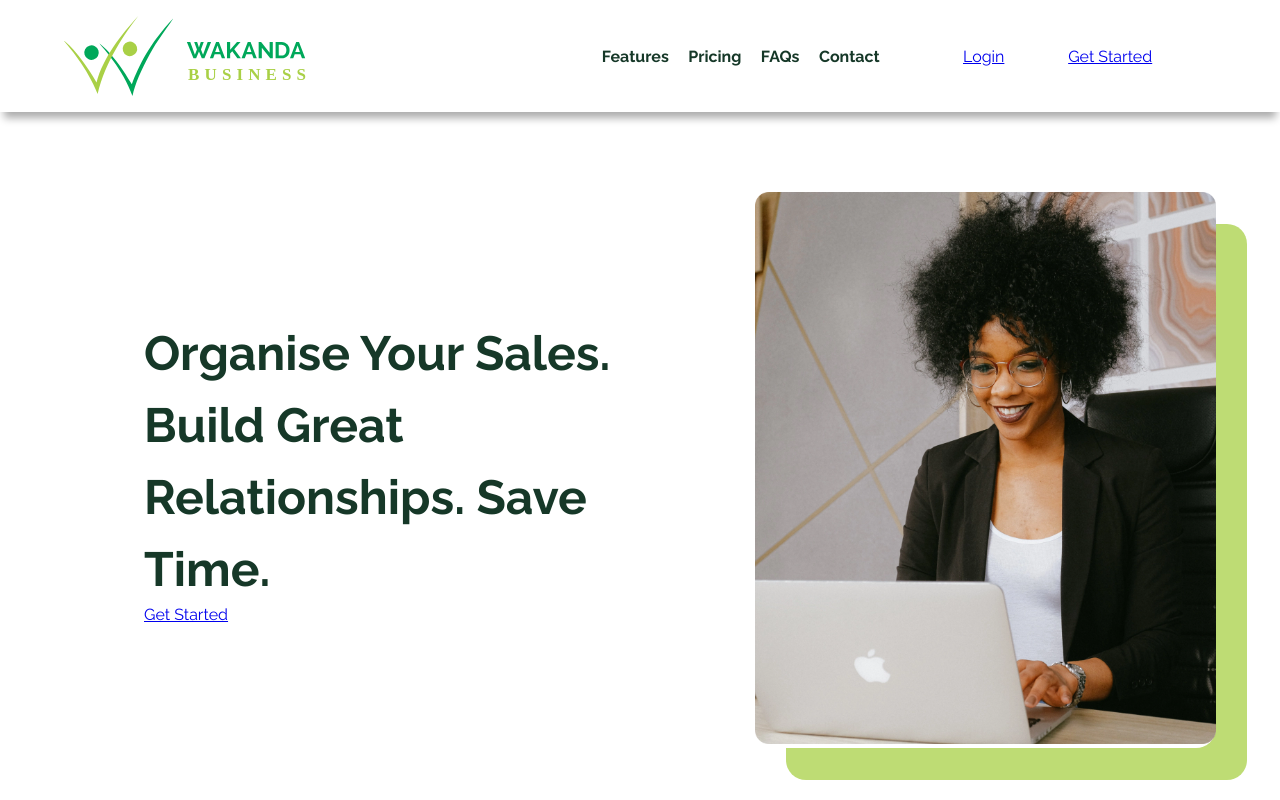
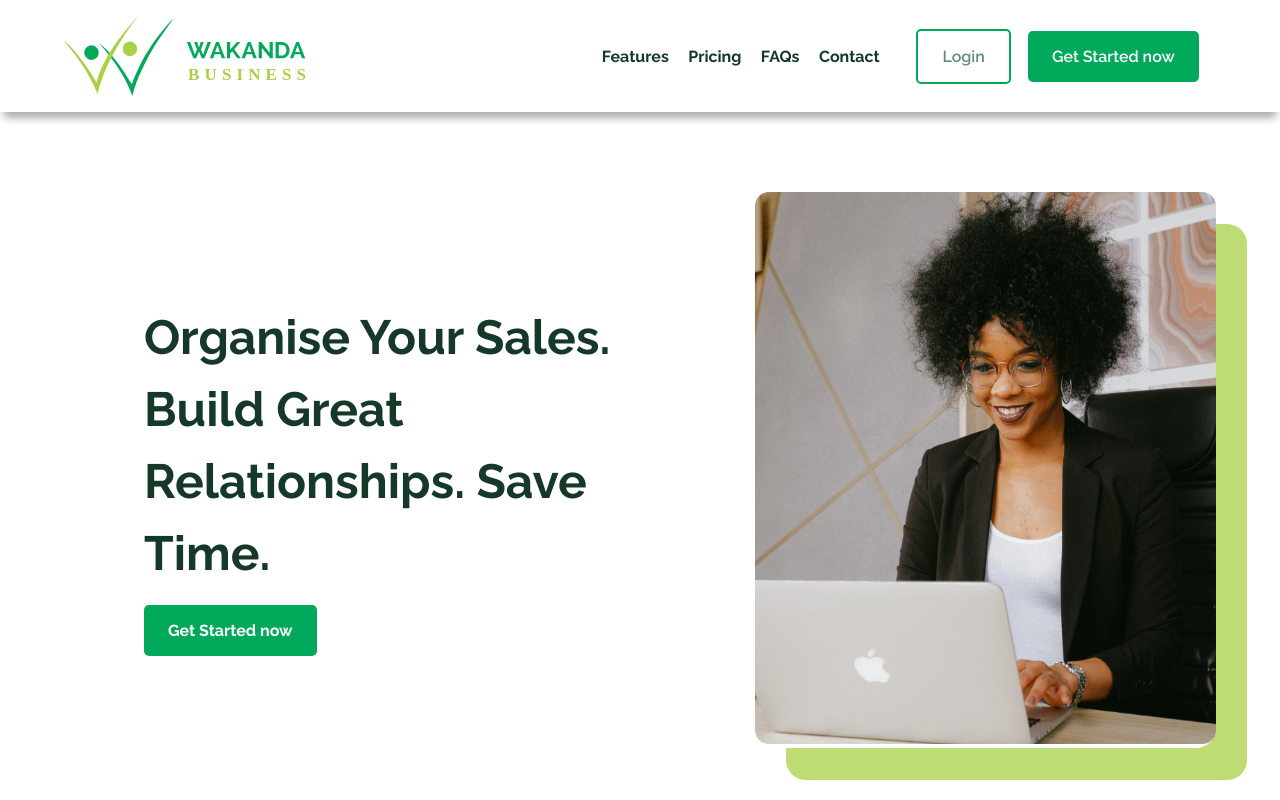
Before and after one commit to EarlPappi/wakanda-business, a React (Create React App) app: page / in a window 1280 px wide. Shown: the top 800 px of the page. Built offline with nearby package versions, Linux system fonts and the light colour scheme.

Commit message:
V1 completed

```diff
--- a/src/Components/Containers/Button/Button.jsx
+++ b/src/Components/Containers/Button/Button.jsx
@@ -1,8 +1,16 @@
+import classes from "./Button.module.css"
 
-
-const Button = ({ children }) => {
+const Button = ({ children, color, bgColor, fontSize, fontWeight, border }) => {
     return (
-        <a href="./">{ children }</a>
+        <a href="./" className={ classes.buttonCon } style={
+            {
+                color: color,
+                backgroundColor: bgColor,
+                fontSize: fontSize,
+                fontWeight: fontWeight,
+                border: border
+            }
+        }>{ children }</a>
      );
 }
 
--- a/src/Components/Containers/Button/Button.module.css
+++ b/src/Components/Containers/Button/Button.module.css
@@ -0,0 +1,6 @@
+.buttonCon{
+    text-decoration: none;
+    background-color: aqua;
+    padding: 1rem 1.5rem;
+    border-radius: 5px;
+}
--- a/src/Components/Footer/Footer.jsx
+++ b/src/Components/Footer/Footer.jsx
@@ -6,6 +6,9 @@ import mail from "../../Assets/mail-outline.svg";
 import phone from "../../Assets/phone.svg";
 import appStore from "../../Assets/GET IT ON APPSTORE.png";
 import playStore from "../../Assets/Get it On googlePlay.png";
+import twitter from "../../Assets/Twitter.svg";
+import instagram from "../../Assets/Instgram.svg";
+import facebook from "../../Assets/Facebook.svg";
 
 const Footer = () => {
     return (
@@ -59,6 +62,12 @@ const Footer = () => {
                                 <p>08064289402</p>
                             </div>
 
+                            <div className={`${classes.flexHalt}`}>
+                                <img src={facebook} alt="" width="5%"/>
+                                <img src={instagram} alt="" width="5%"/>
+                                <img src={twitter} alt="" width="5%"/>
+                            </div>
+
 
                         </div>
 
--- a/src/Components/Header/Header.jsx
+++ b/src/Components/Header/Header.jsx
@@ -19,8 +19,8 @@ const Header = () => {
                         </nav>
 
                         <nav>
-                            <Button>Login</Button>
-                            <Button>Get Started</Button>
+                            <Button color="#648B7A" bgColor="white" fontWeight="600" border="2px solid #00A85A">Login</Button>
+                            <Button color="white" bgColor="#00A85A" fontWeight="600">Get Started now</Button>
 
                         </nav>
 
--- a/src/Components/Header/Header.module.css
+++ b/src/Components/Header/Header.module.css
@@ -21,6 +21,7 @@
 .headerNavCon nav{
     display: flex;
     justify-content: space-evenly;
+    align-items: center;
     width: 50%;
 }
 
--- a/src/Components/Sections/Features/Features.jsx
+++ b/src/Components/Sections/Features/Features.jsx
@@ -104,7 +104,7 @@ const Features = () => {
                             </div>
                         </div>
 
-                        <Button>Get Started now</Button>
+                        <Button color="white" bgColor="#00A85A" fontWeight="bold">Get Started now</Button>
 
                     </div>
                     {/* Business customer Management ends */}
@@ -178,7 +178,7 @@ const Features = () => {
                         </div>
 
 
-                        <Button>Get Started</Button>
+                        <Button color="white" bgColor="#00A85A" fontWeight="bold">Get Started now </Button>
 
 
 
@@ -225,7 +225,7 @@ const Features = () => {
                             </div>
                         </div>
 
-                        <Button>Get Started now</Button>
+                        <Button color="white" bgColor="#00A85A" fontWeight="bold">Get Started now</Button>
 
 
                     </div>
@@ -233,7 +233,7 @@ const Features = () => {
 
 
 
-                    <div className={classes.featureT2}>
+                    <div className={`${classes.featureT2} ${classes.altPad}`}>
                         <img src={sideImg3} alt="" width="100%" />
                     </div>
                 </div>
--- a/src/Components/Sections/Features/Features.module.css
+++ b/src/Components/Sections/Features/Features.module.css
@@ -23,7 +23,7 @@
 }
 
 .featuresTab1{
-    padding: 2em 0;
+    padding: 4em 0;
     display: flex;
     justify-content: space-between;
 }
@@ -73,3 +73,7 @@
     font-size: .8rem;
     color: #163828;
 }
+
+.altPad{
+    padding:0rem 8rem 8rem;
+}
--- a/src/Components/Sections/Hero/Hero.jsx
+++ b/src/Components/Sections/Hero/Hero.jsx
@@ -15,7 +15,7 @@ const Hero = () => {
                     <div className={ classes.heroTextCon }>
                         <h2>Organise Your Sales. Build Great Relationships. Save Time.</h2>
 
-                        <Button>Get Started</Button>
+                        <Button color="white" bgColor="#00A85A" fontWeight="bold">Get Started now</Button>
                     </div>
 
                     <div className={ classes.heroImgCon }>
--- a/src/Components/Sections/Hero/Hero.module.css
+++ b/src/Components/Sections/Hero/Hero.module.css
@@ -17,6 +17,7 @@
     font-size: 3rem;
     line-height: 150%;
     color: #163828;
+    margin-bottom: 2rem;
 }
 
 .heroImgCon{
```
